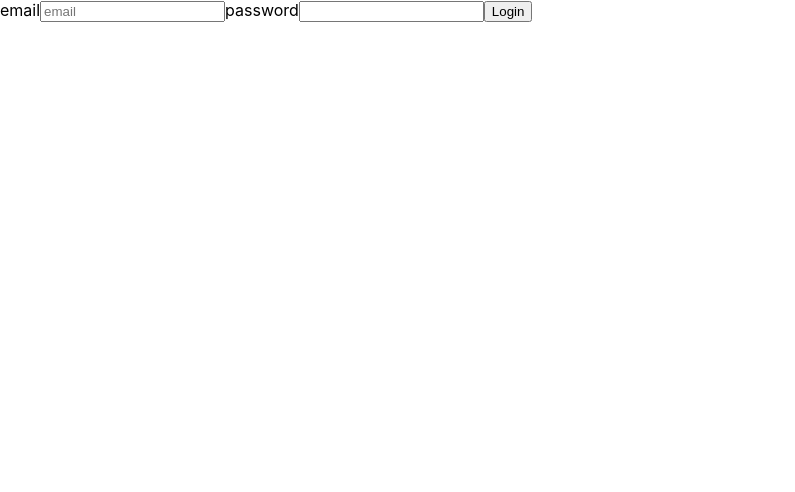
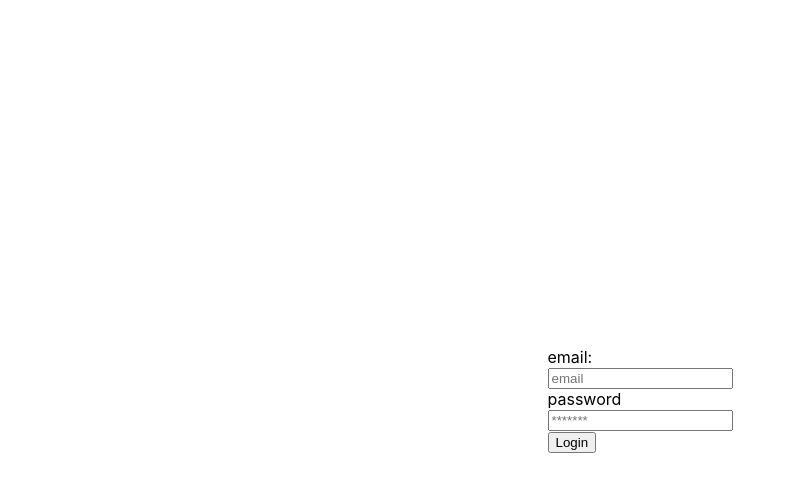
Before and after one commit to datata/frontend-react-auth, a React (Create React App) app: page /login in a window 1280 px wide. Shown: the top 492 px of the page, without its empty margins (0-795 px from the left). Built offline with nearby package versions, Linux system fonts and the light colour scheme.

Commit message:
feat: login styles

```diff
--- /dev/null
+++ b/src/views/Auth/Login/LoginView.css
@@ -0,0 +1,7 @@
+.container {
+    width: 100vw;
+    height: 100vh;
+    display: flex;
+    align-items: center;
+    justify-content: center;
+}
--- a/src/views/Auth/Login/LoginView.jsx
+++ b/src/views/Auth/Login/LoginView.jsx
@@ -1,4 +1,5 @@
 import { useNavigate } from "react-router-dom";
+import "./LoginView.css";
 
 
 function LoginView() {
@@ -33,13 +34,19 @@ function LoginView() {
 
   return (
     <div>
-      <form onSubmit={handleSubmit}>
-        <label htmlFor="email">email</label>
-        <input type="text" name='email' placeholder="email" />
-        <label htmlFor="password">password</label>
-        <input type="password" name='password' placeholder="" />
-        <button>Login</button>
-      </form>
+      <div className="container">
+        <form onSubmit={handleSubmit}>
+          <label htmlFor="email">email:</label>
+          <div>
+            <input type="text" name='email' placeholder="email" required/>
+          </div>
+          <label htmlFor="password">password</label>
+          <div>
+            <input type="password" name='password' placeholder="*******" required/>
+          </div>
+          <button>Login</button>
+        </form>
+      </div>
     </div>
   );
 }
```
